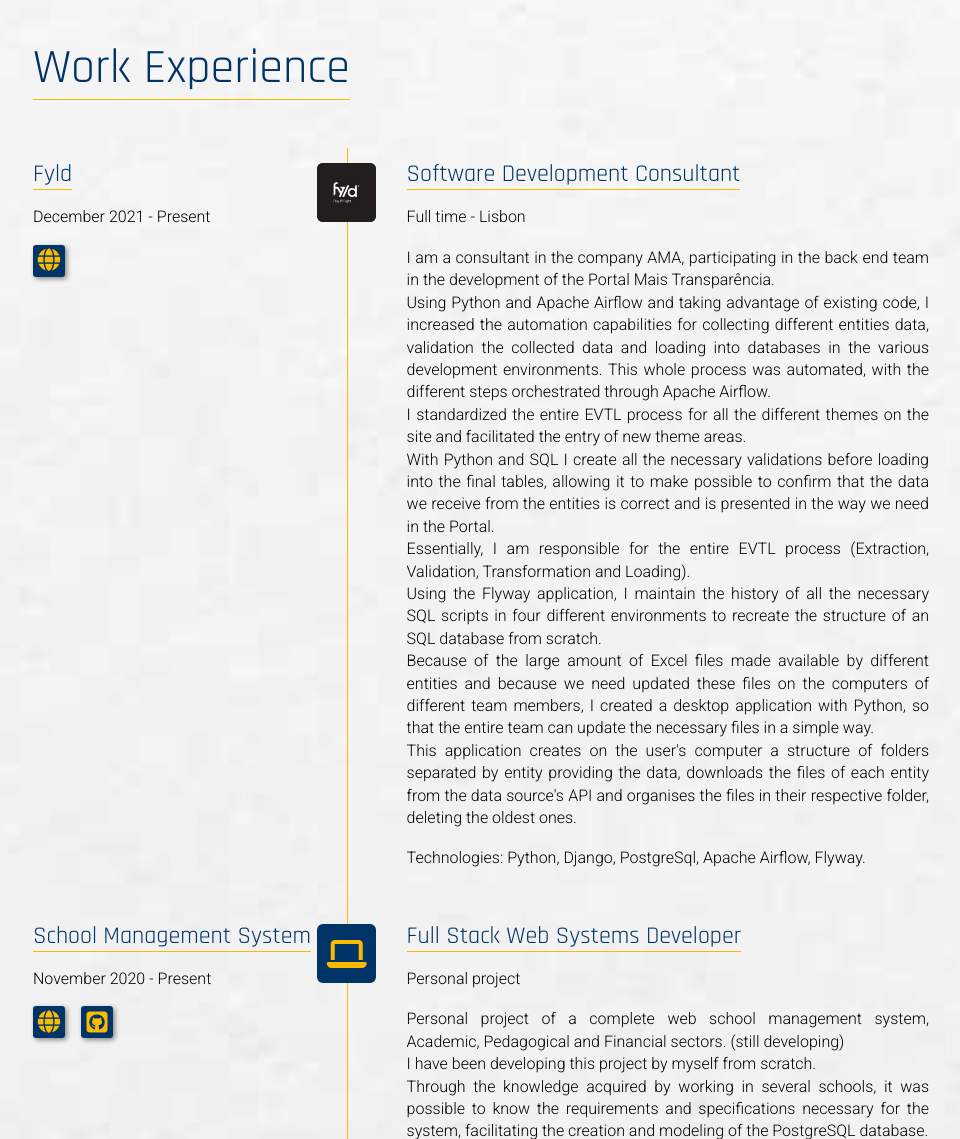
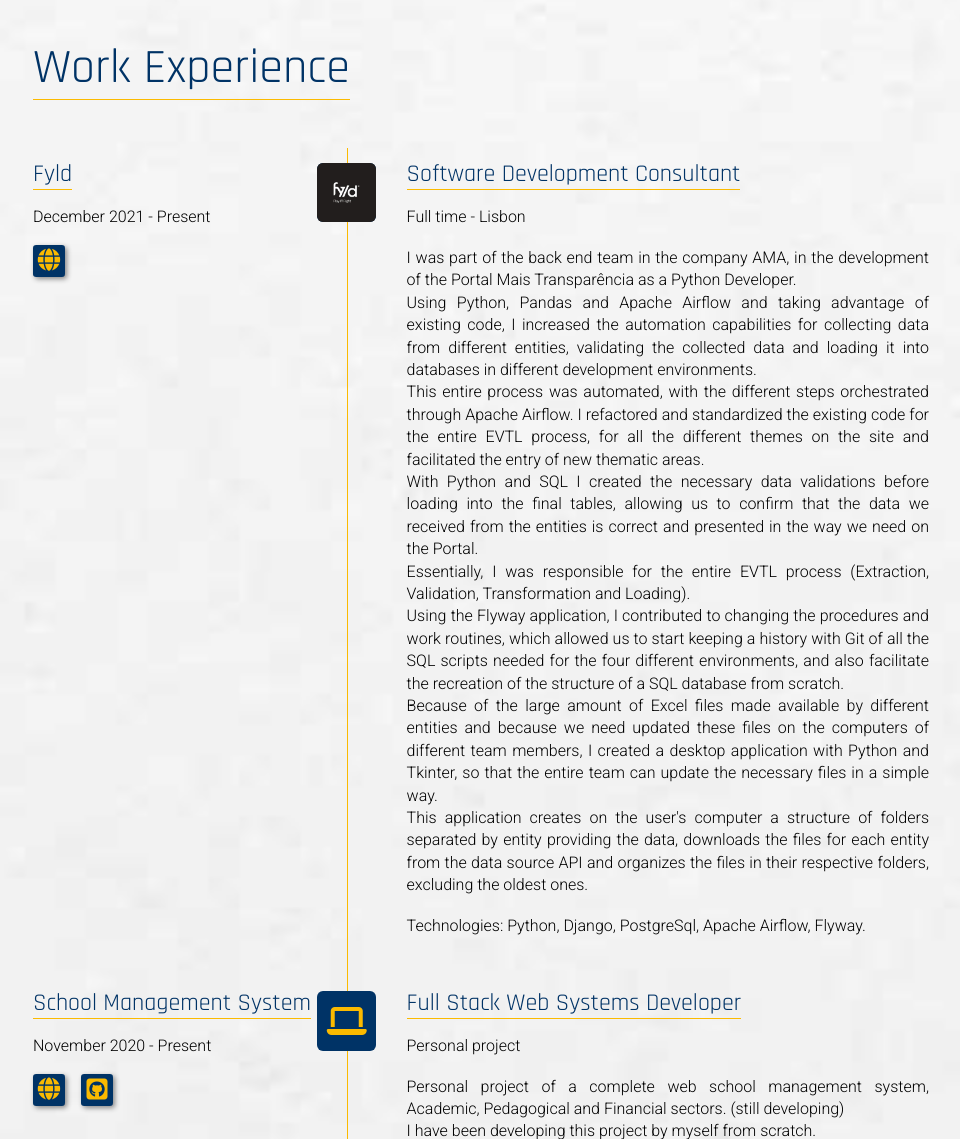
Before and after one commit to Antonio-Neves/My-Portfolio, a Django app: page / in a window 1280 px wide. Shown: the part 2273-3412 px from the top of the page, without its empty margins (159-1119 px from the left). Run offline with Django 3.2, Linux system fonts and the light colour scheme; some libraries are stand-ins or nearby versions.

Commit message:
Changed job description

```diff
--- a/principal/templates/principal/index.html
+++ b/principal/templates/principal/index.html
@@ -271,16 +271,17 @@
                         Full time - Lisbon
                     </p>
                     <br>
-                    <p class="aligne-justify">I am a consultant in the company AMA, participating in the back end team in the development of the Portal Mais Transparência.</p>
-                    <p class="aligne-justify">Using Python and Apache Airflow and taking advantage of existing code, I increased the automation capabilities for collecting different entities data,
-                        validation the collected data and loading into databases in the various development environments.
-                        This whole process was automated, with the different steps orchestrated through Apache Airflow.</p>
-                    <p class="aligne-justify">I standardized the entire EVTL process for all the different themes on the site and facilitated the entry of new theme areas.</p>
-                    <p class="aligne-justify">With Python and SQL I create all the necessary validations before loading into the final tables, allowing it to make possible to confirm that the data we receive from the entities is correct and is presented in the way we need in the Portal.</p>
-                    <p class="aligne-justify">Essentially, I am responsible for the entire EVTL process (Extraction, Validation, Transformation and Loading).</p>
-                    <p class="aligne-justify">Using the Flyway application, I maintain the history of all the necessary SQL scripts in four different environments to recreate the structure of an SQL database from scratch.</p>
-                    <p class="aligne-justify">Because of the large amount of Excel files made available by different entities and because we need updated these files on the computers of different team members, I created a desktop application with Python, so that the entire team can update the necessary files in a simple way.</p>
-                    <p class="aligne-justify">This application creates on the user's computer a structure of folders separated by entity providing the data, downloads the files of each entity from the data source's API and organises the files in their respective folder, deleting the oldest ones.</p>
+                    <p class="aligne-justify">
+                            I was part of the back end team in the company AMA, in the development of the Portal Mais Transparência as a Python Developer.
+                        <br>Using Python, Pandas and Apache Airflow and taking advantage of existing code, I increased the automation capabilities for collecting data from different entities, validating the collected data and loading it into databases in different development environments.
+                        <br>This entire process was automated, with the different steps orchestrated through Apache Airflow.
+                            I refactored and standardized the existing code for the entire EVTL process, for all the different themes on the site and facilitated the entry of new thematic areas.
+                        <br>With Python and SQL I created the necessary data validations before loading into the final tables, allowing us to confirm that the data we received from the entities is correct and presented in the way we need on the Portal.
+                        <br>Essentially, I was responsible for the entire EVTL process (Extraction, Validation, Transformation and Loading).
+                        <br>Using the Flyway application, I contributed to changing the procedures and work routines, which allowed us to start keeping a history with Git of all the SQL scripts needed for the four different environments, and also facilitate the recreation of the structure of a SQL database from scratch.
+                        <br>Because of the large amount of Excel files made available by different entities and because we need updated these files on the computers of different team members, I created a desktop application with Python and Tkinter, so that the entire team can update the necessary files in a simple way.
+                        <br>This application creates on the user's computer a structure of folders separated by entity providing the data, downloads the files for each entity from the data source API and organizes the files in their respective folders, excluding the oldest ones.
+                    </p>
                     <br>
                     <p class="aligne-justify">
                         Technologies: Python, Django, PostgreSql, Apache Airflow, Flyway.
```
